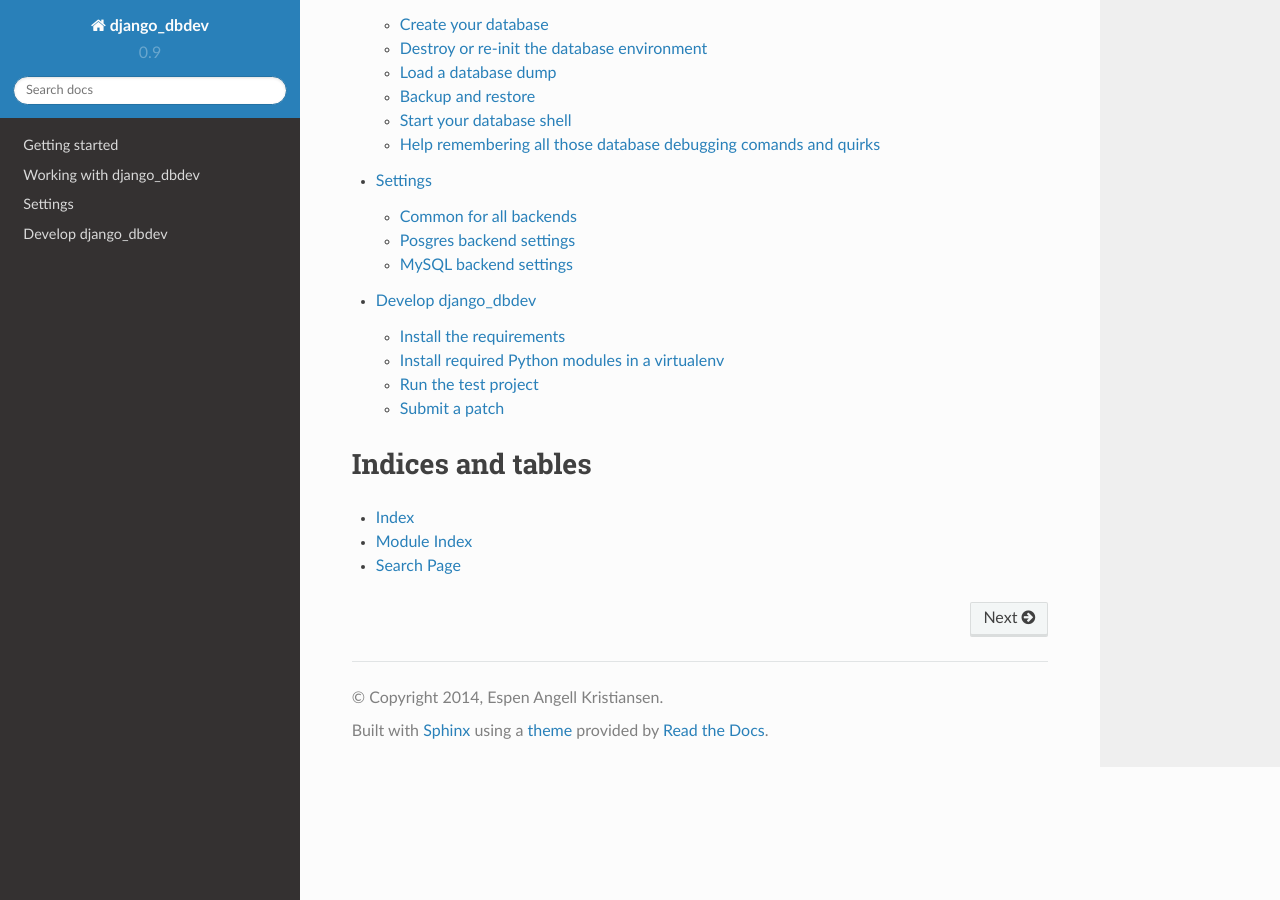
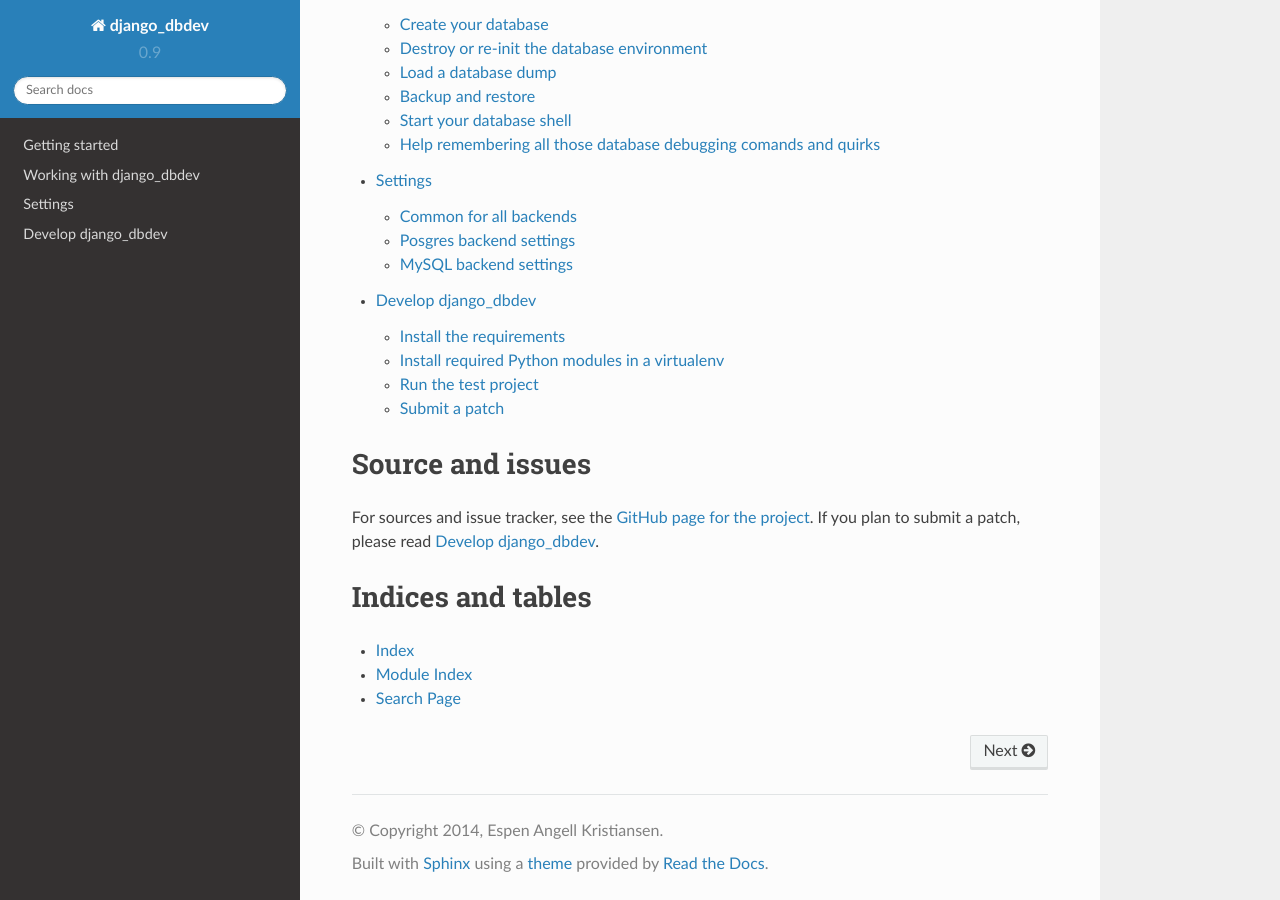
Before and after one commit to espenak/django_dbdev, a Sphinx documentation site: the page built from docs/index.rst, in a window 1280 px wide and 900 px high, scrolled down 809 px. Built offline with Sphinx 7.4.7 and the Read the Docs theme 2.0.0, drawn with Linux system fonts in a browser that asks for light colours.

Commit message:
docs: Source and issue tracker info.

```diff
--- a/docs/index.rst
+++ b/docs/index.rst
@@ -40,6 +40,15 @@
 
 
 
+
+Source and issues
+=================
+For sources and issue tracker, see the `GitHub page for the project
+<https://github.com/espenak/django_dbdev>`_. If you plan to submit a patch,
+please read :doc:`develop`.
+
+
+
 Indices and tables
 ==================
 
```
